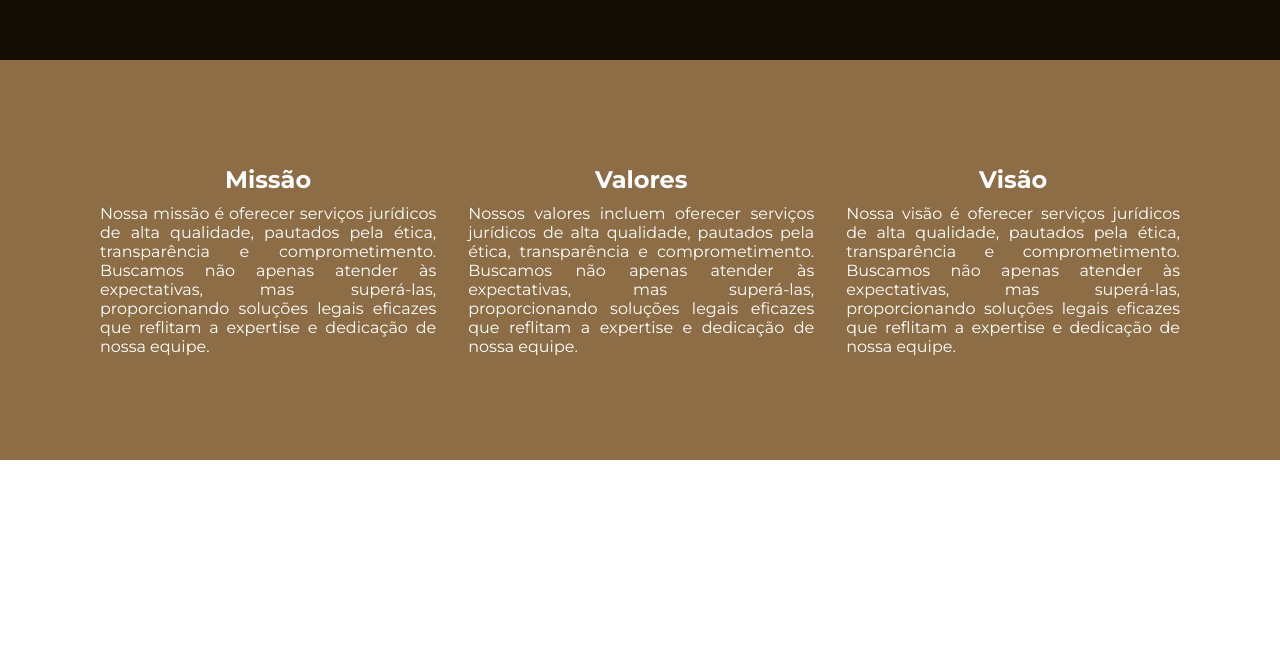
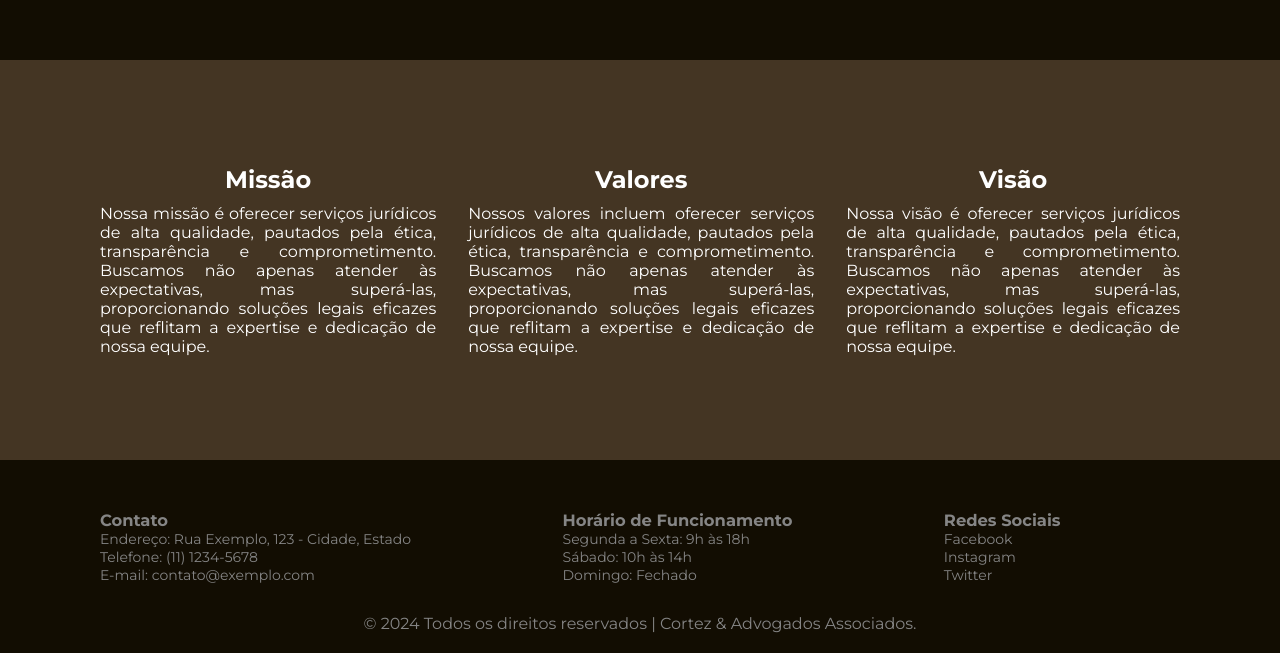
Before and after one commit to gabriellycortez/landingPage_advogado, a plain HTML site: page index.html in a window 1280 px wide. Shown: the part 1220-1873 px from the top of the page. Before the commit the page ends 1680 px from the top, so only its background shows below. Drawn offline with Linux system fonts and the light colour scheme.

Commit message:
fazendo footer

```diff
--- a/index.html
+++ b/index.html
@@ -50,5 +50,32 @@
                 <p class="item-paragrafo">Nossa visão é oferecer serviços jurídicos de alta qualidade, pautados pela ética, transparência e comprometimento. Buscamos não apenas atender às expectativas, mas superá-las, proporcionando soluções legais eficazes que reflitam a expertise e dedicação de nossa equipe.</p>
             </div>
         </section>
+
+        <footer class="rodape">
+            <section class="rodape-info">
+                <div class="rodape-contatos">
+                    <h3 class="rodape-titulo">Contato</h3>
+                    <p>Endereço: Rua Exemplo, 123 - Cidade, Estado</p>
+                    <p>Telefone: (11) 1234-5678</p>
+                    <p>E-mail: contato@exemplo.com</p>
+                </div>
+
+                <div class="rodape-horarios">
+                    <h3 class="rodape-titulo">Horário de Funcionamento</h3>
+                    <p>Segunda a Sexta: 9h às 18h</p>
+                    <p>Sábado: 10h às 14h</p>
+                    <p>Domingo: Fechado</p>
+                </div>
+
+                <div class="rodape-redes">
+                    <h3 class="rodape-titulo">Redes Sociais</h3>
+                    <a class="rodape-redes-item"  href="https://www.facebook.com/exemplo" target="_blank">Facebook</a>
+                    <a class="rodape-redes-item" href="https://www.instagram.com/exemplo" target="_blank">Instagram</a>
+                    <a class="rodape-redes-item" href="https://twitter.com/exemplo" target="_blank">Twitter</a>
+                </div>
+            </section>
+
+            <p class="info-importante">&copy; 2024 Todos os direitos reservados | Cortez & Advogados Associados.</p>
+        </footer>
 </body>
 </html>
--- a/style.css
+++ b/style.css
@@ -2,7 +2,7 @@
 
 :root {
     --branco-principal: #ffffff;
-    --cinza-secundario: #D99696;
+    --cinza-secundario: #858585;
     --botao-vermelho : #320607;
     --cor-de-fundo: #00030c;
     --cor-de-fundo-secundaria: #120d02;
@@ -103,7 +103,7 @@ h3 {
 }
 
 .container-objetivos {
-    background-color: #8C6D46;
+    background-color: #443523;
     height:50vh;
     color: var(--branco-principal);
     display: flex;
@@ -122,3 +122,44 @@ h3 {
     text-align: center;
     margin-bottom: 10px;
 }
+
+.rodape {
+    background-color: var(--cor-de-fundo-secundaria);
+    color: var(--cinza-secundario);
+    font-family: var(--fonte-principal);
+    display: flex;
+    flex-wrap: wrap; /* Permite que os elementos quebrem para a linha seguinte se não houver espaço suficiente */
+    justify-content: space-between; /* Distribui os itens uniformemente na linha */
+    padding: 50px 100px 20px 100px;
+}
+.rodape-info {
+    display: flex;
+    gap: 32px;
+    flex-grow: 1; /* Permite que a seção se expanda para ocupar todo o espaço disponível */
+}
+
+.rodape-titulo {
+    font-weight: 700;
+}
+
+.rodape-contatos,
+.rodape-horarios,
+.rodape-redes {
+    flex-grow: 1; /* Cada seção pode crescer para ocupar o espaço disponível */
+    font-size: 14px;
+}
+.rodape-redes {
+    display: flex;
+    flex-direction: column;
+}
+.rodape-redes-item {
+    text-decoration: none;
+    color: var(--cinza-secundario);
+}
+
+.info-importante {
+    color: var(--cinza-secundario);
+    text-align: center;
+    flex-basis: 100%; /* Define a largura como 100%, para que ocupe toda a largura disponível */
+    margin-top: 30px; /* Ajuste conforme necessário para o espaçamento desejado entre as seções e a info-importante */
+}
```
Also changed, not shown: style2.css (deleted, +0 -80 lines).
